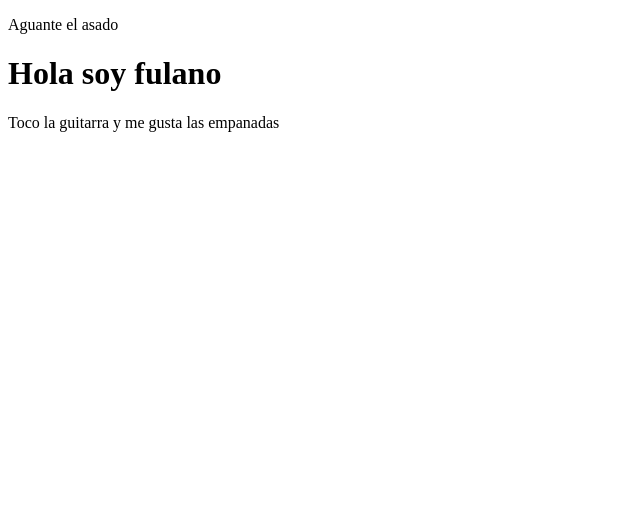
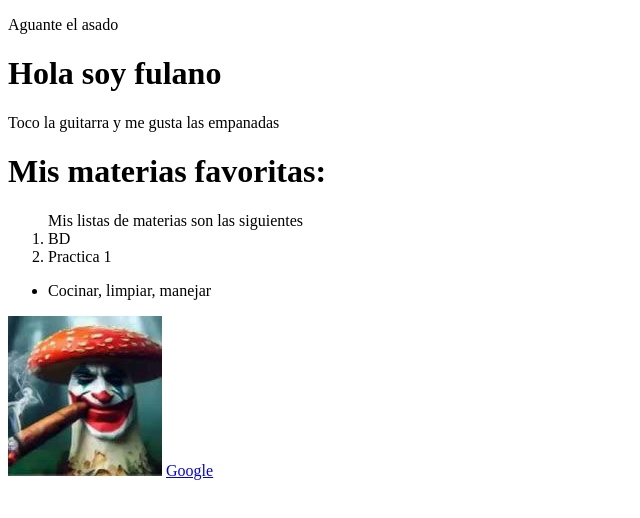
Before and after one commit to TomyLuque/ITSC, a plain HTML site: page index/index.html in a window 1280 px wide. Shown: the whole page, without its empty margins (0-640 px from the left). Drawn offline with Linux system fonts and the light colour scheme.

Commit message:
Agregamos carpeta img

```diff
--- a/index/index.html
+++ b/index/index.html
@@ -11,5 +11,16 @@
     <!--elementos que queremos mostrar-->
     <h1>Hola soy fulano</h1>
     <p>Toco la guitarra y me gusta las empanadas</p>
+    <h1>Mis materias favoritas:</h1>
+    <ol>Mis listas de materias son las siguientes
+        <li>BD</li>
+        <li>Practica 1</li>
+    </ol>
+    <ul>
+        <li>Cocinar, limpiar, manejar</li>
+
+    </ul>
+   <img src="..\img\joker.jpg" alt="prueba">
+    <a href="https://google.com">Google</a>
 </body>
 </html>
```
Also changed, not shown: img/joker.jpg (added).
